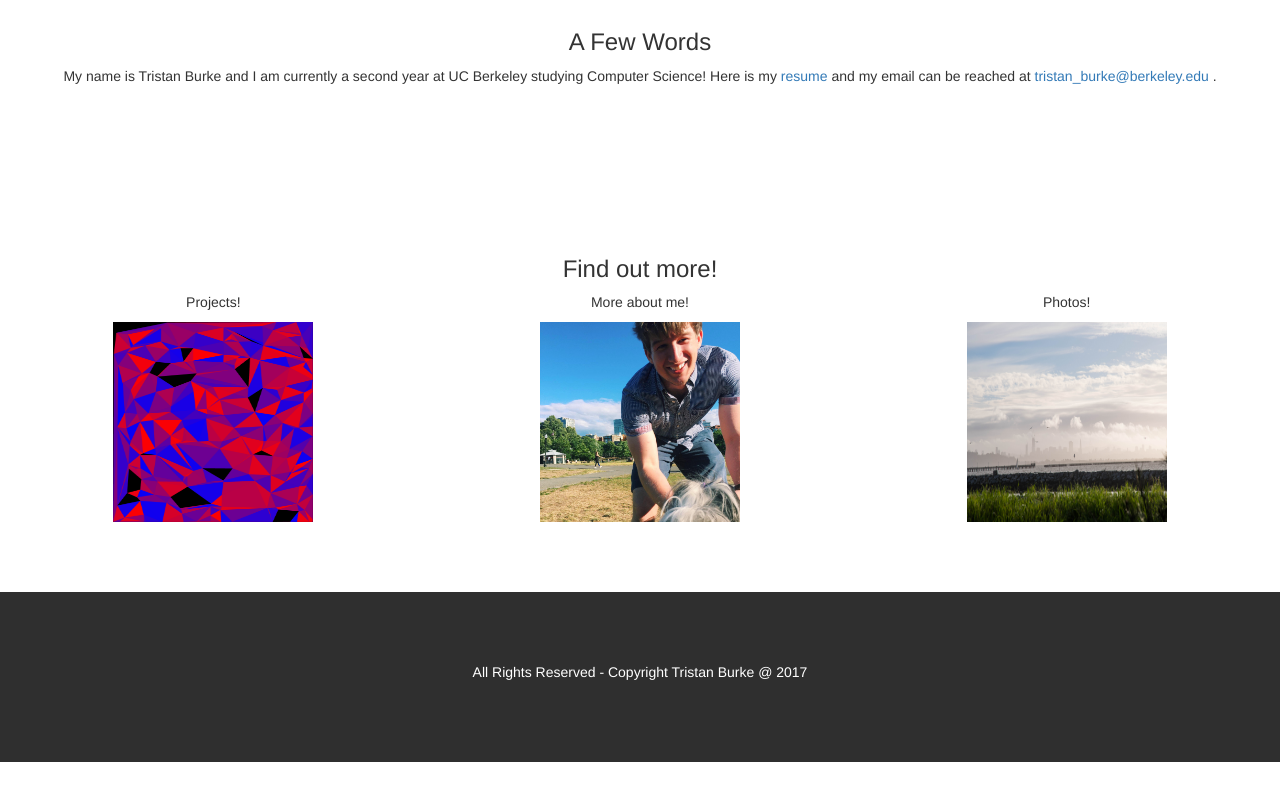
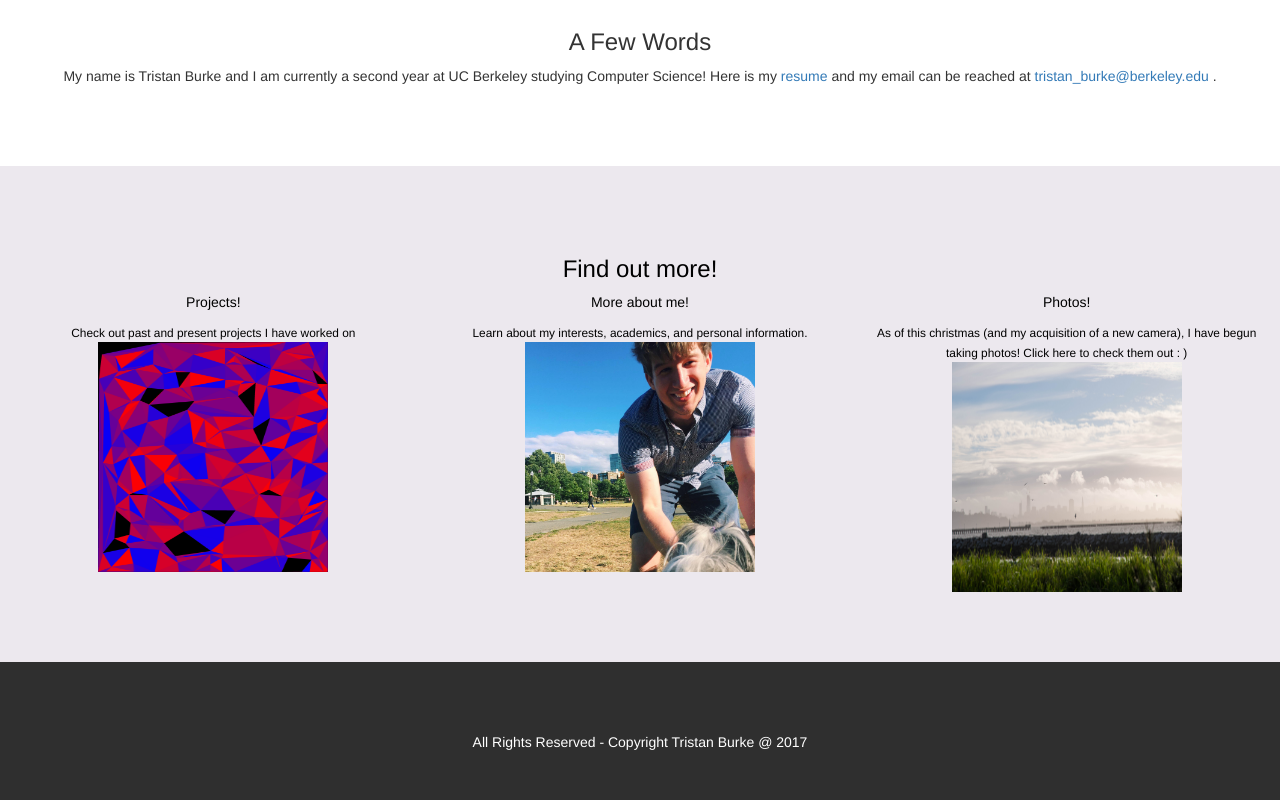
Before and after one commit to tristanburke/tristanburke.github.io, a plain HTML site: page Home.html in a window 1280 px wide. Shown: the part 752-1552 px from the top of the page. Before the commit the page ends 1514 px from the top, so only its background shows below. Drawn offline with nearby package versions, Linux system fonts and the light colour scheme.

Commit message:
updated photos on home page

```diff
--- a/Home.html
+++ b/Home.html
@@ -45,15 +45,18 @@
     <div class="row">
         <div class="col-sm-4">
             <p> Projects! </p>
-            <img src="Site_photos/Triangles.png" alt="Image" width = "200" height="200">
+            <small> Check out past and present projects I have worked on</small>
+            <img src="Site_photos/Triangles.png" alt="Image" width = "230" height="230">
         </div>
         <div class="col-sm-4">
             <p> More about me!</p>
-            <img src="Site_photos/tristan-sadie.jpg" alt="Image" width = "200" height="200">
+            <small> Learn about my interests, academics, and personal information. </small>
+            <img src="Site_photos/tristan-sadie.jpg" alt="Image" width = "230" height="230">
         </div>
         <div class="col-sm-4">
             <p>Photos! </p>
-            <img src="Site_photos/1.jpg" alt="Image" width = "200" height="200">
+            <small> As of this christmas (and my acquisition of a new camera), I have begun taking photos! Click here to check them out : ) </small>
+            <img src="Site_photos/1.jpg" alt="Image" width = "230" height="230">
         </div>
     </div>
 </div>
--- a/tristanburke.css
+++ b/tristanburke.css
@@ -16,6 +16,10 @@
     background-color: #4d88ff; /* blue */
     color: #ffffff;
 }
+.bg-3 {
+    background-color: #ece8ee;
+    color: #000000;
+}
 .bg-4 {
     background-color: #2f2f2f;
     color: #ffffff;
```
